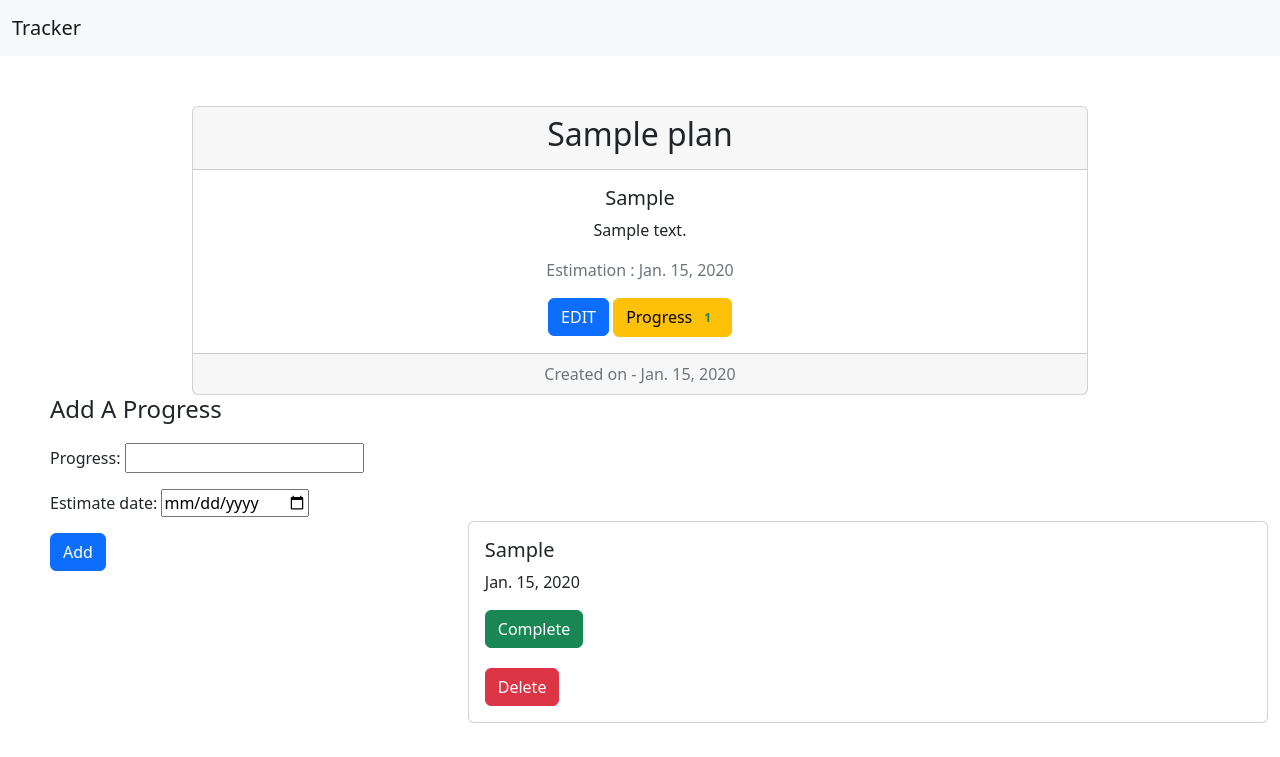
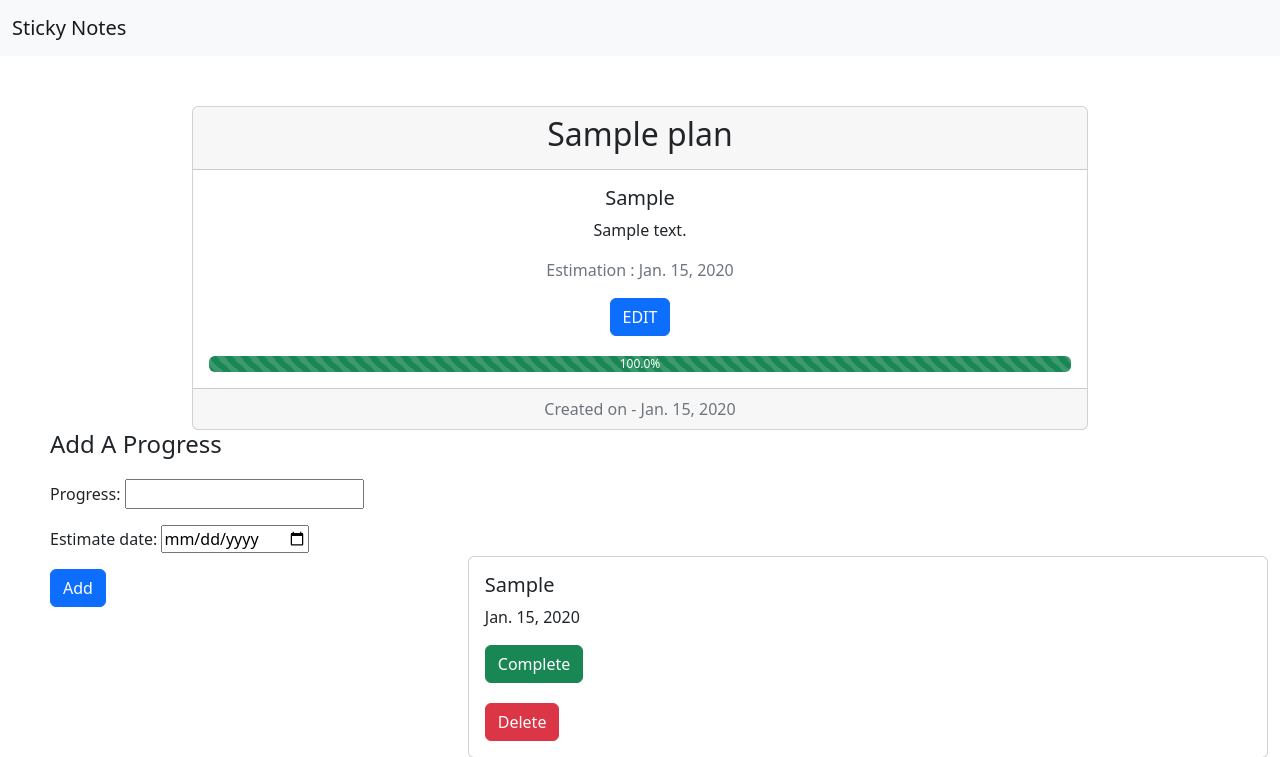
Before and after one commit to Leo-GeZhao/Tracker, a Django app: page /plan/1/ in a window 1280 px wide. Shown: the top 757 px of the page. Run offline with Django 4.2, Linux system fonts and the light colour scheme; tables that the repository leaves empty hold one stand-in row (values such as "Sample post").

Commit message:
fix progress bar

```diff
--- a/main_app/templates/base.html
+++ b/main_app/templates/base.html
@@ -15,7 +15,7 @@
 <body>
     <nav class="navbar bg-light">
         <div class="container-fluid">
-          <a class="navbar-brand" href="{% url 'index' %}">Tracker</a>
+          <a class="navbar-brand" href="{% url 'index' %}">Sticky Notes</a>
         </div>
     </nav>
     <main>
--- a/main_app/templates/plan_detail.html
+++ b/main_app/templates/plan_detail.html
@@ -11,9 +11,13 @@
       <p class="card-text">{{plan.description}}</p>
       <p class="text-muted">Estimation : {{plan.deadline}}</p>
       <a href="{% url 'update_plan' plan.id %}" class="btn btn-primary">EDIT</a>
-      <button type="button" class="btn btn-warning">
+      <!-- <button type="button" class="btn btn-warning">
         Progress <span class="badge text-success }}">{{progress_count}}</span>
-      </button>
+      </button> -->
+      <div class="progress" style="margin-top:20px">
+        <div class="progress-bar progress-bar-striped progress-bar-animated bg-success" role="progressbar" style="width: {{complete_percentage}}% " aria-valuenow="25" aria-valuemin="0" aria-valuemax="100">{{complete_percentage}}%</div>
+      </div>
+
     </div>
     <div class="card-footer text-muted">
       Created on - {{plan.create_date}}
--- a/main_app/views.py
+++ b/main_app/views.py
@@ -25,12 +25,16 @@ def add_plan(request):
 def plan_detail(request, plan_id):
     plan = Plan.objects.get(id = plan_id)
     new_progress_form = ProgressForm
+    complete_progress_count = Progress.objects.filter(is_complete = True).count()
     progress_count = Progress.objects.all().count()
+    complete_percentage = round((complete_progress_count/progress_count) * 100,2)
 
     context = {
         'plan' : plan,
         'new_progress_form' : new_progress_form,
-        'progress_count' : progress_count
+        'progress_count' : progress_count,
+        'complete_progress_count' : complete_progress_count,
+        'complete_percentage' : complete_percentage,
     }
     return render(request,'plan_detail.html', context)
 
```
